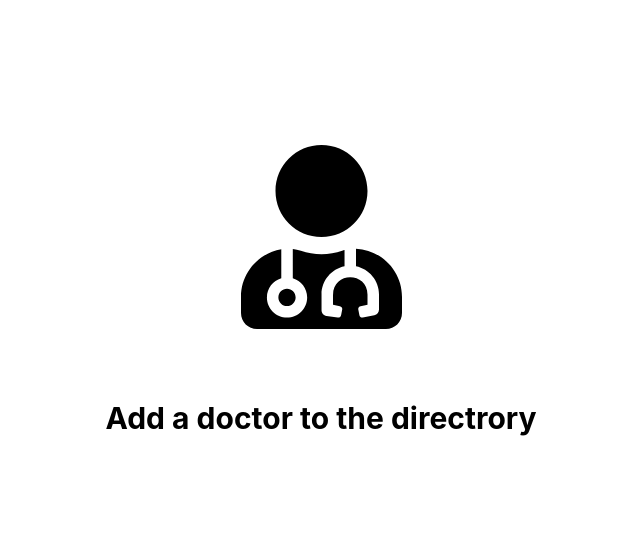
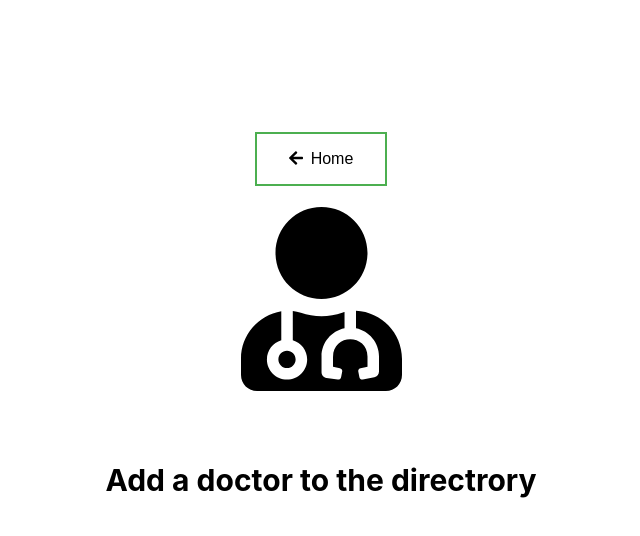
Before and after one commit to TluwaniMS/react-hook-form-test, a React (Create React App) app: page /doctor-creation-form in a window 1280 px wide. Shown: the top 536 px of the page, without its empty margins (319-959 px from the left). Built offline with nearby package versions, Linux system fonts and the light colour scheme.

Commit message:
adding-home-button-navigation

```diff
--- a/src/components/doctor-creation-form/DoctorCreationForm.css
+++ b/src/components/doctor-creation-form/DoctorCreationForm.css
@@ -2,6 +2,35 @@
   display: flex;
   flex-direction: column;
   margin: 10%;
+}
+
+button {
+  border: none;
+  color: white;
+  padding: 16px 32px;
+  text-align: center;
+  text-decoration: none;
+  display: inline-block;
+  font-size: 16px;
+  margin: 4px 2px;
+  transition-duration: 0.4s;
+  cursor: pointer;
+}
+
+.home-navigation-button {
+  background-color: white;
+  color: black;
+  border: 2px solid #4caf50;
+}
+
+.home-navigation-button:hover {
+  background-color: #4caf50;
+  color: white;
+  cursor: pointer;
+}
+
+.back-icon-container {
+  margin-right: 8px;
 }
 
 .doctors-view-icon {
--- a/src/components/doctor-creation-form/DoctorCreationForm.js
+++ b/src/components/doctor-creation-form/DoctorCreationForm.js
@@ -1,14 +1,34 @@
 import React from "react";
 import ResponseHandler from "../response-handler/ResponseHandler";
 import { FontAwesomeIcon } from "@fortawesome/react-fontawesome";
-import { faUserMd } from "@fortawesome/free-solid-svg-icons";
+import { faUserMd, faArrowLeft } from "@fortawesome/free-solid-svg-icons";
 import { specialties } from "../../display-support/specialties-support";
 import { genders } from "../../display-support/gender-support";
 import "./DoctorCreationForm.css";
+import { useNavigate } from "react-router-dom";
 
 const DoctorCreationForm = () => {
+  const navigate = useNavigate();
+
+  const navigateHome = () => {
+    navigate("/");
+  };
+
   return (
     <div className="main-doctor-creation-form-container">
+      <div className="back-button-container">
+        <button
+          className="home-navigation-button"
+          onClick={() => {
+            navigateHome();
+          }}
+        >
+          <span className="back-icon-container">
+            <FontAwesomeIcon icon={faArrowLeft} />
+          </span>
+          Home
+        </button>
+      </div>
       <div className="doctors-view-icon">
         <FontAwesomeIcon icon={faUserMd} />
       </div>
```
